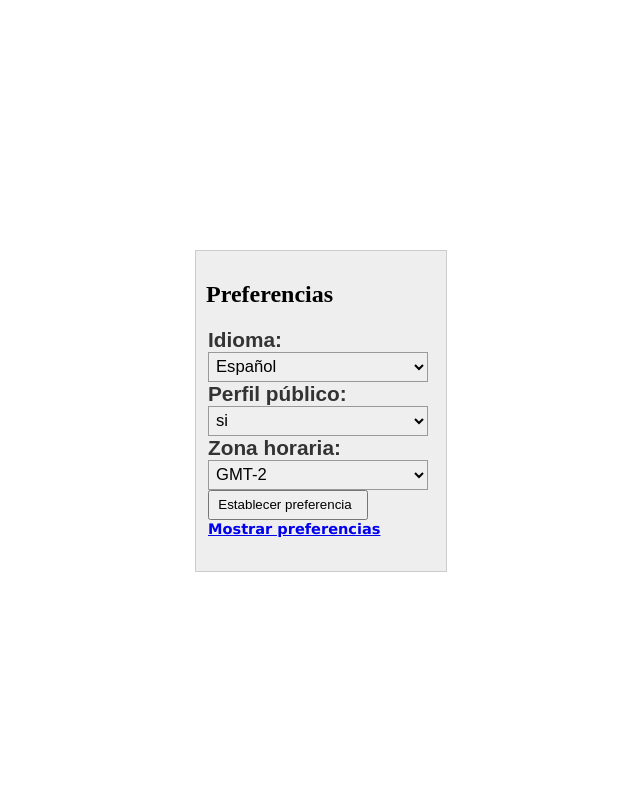
After one commit to ARVIPE/DWES, a PHP site: page /cookie/tareaPreferencias/preferencias.php in a window 1280 px wide. The commit adds this page. Shown: the whole page, without its empty margins (330-970 px from the left). Run offline with PHP 8.4, Linux system fonts and the light colour scheme.

Commit message:
commit final

```diff
--- a/cookie/formularioAcceso/index.php
+++ b/cookie/formularioAcceso/index.php
@@ -19,7 +19,7 @@
             if($_POST['usuario'] == $obj['usuario'] && md5($_POST['clave']) === $obj['contraseña']){
                 echo "Correcto";
             }else{
-            echo "Incrorrecto";
+            echo "Incorrecto";
             }
         }
 
--- /dev/null
+++ b/cookie/tareaPreferencias/preferencias.php
@@ -0,0 +1,167 @@
+<html>
+    <head>
+        <title>preferencias</title>
+        <style>
+            fieldset {
+                position: absolute;
+                left: 50%;
+                top: 50%;
+                width: 230px;
+                margin-left: -115px;
+                height: 300px;
+                margin-top: -150px;
+                padding:10px;
+                border:1px solid #ccc;
+                background-color: #eee;
+            }
+
+            legend {
+                font-family : Arial, sans-serif;
+                font-size: 1.3em;
+                font-weight:bold;
+                color:#333;
+            }
+
+            input[type="text"], input[type="password"] {
+                font-family : Arial, Verdana, sans-serif;
+                font-size: 0.8em;
+                line-height:140%;
+                color : #000;
+                padding : 3px;
+                border : 1px solid #999;
+                height:18px;
+                width:220px;
+            }
+
+            input[type="submit"] {
+                width:160px;
+                height:30px;
+                padding-left:0px;
+            }
+
+            select {
+                font-family : Arial, Verdana, sans-serif;
+                font-size: 0.8em;
+                line-height:140%;
+                color : #000;
+                padding : 3px;
+                border : 1px solid #999;
+                height:30px;
+                width:220px;
+            }
+
+            a {
+                font-family: Verdana, Arial, sans-serif;
+                font-size: 0.7em;
+            }
+
+            div.campo {
+                margin-top:8px;
+                margin-bottom: 10px;
+            }
+
+            span.mensaje {
+                font-family: Verdana, Arial, sans-serif;
+                font-size: 0.7em;
+                color: #009;
+                background-color : #ffff00;
+            }
+
+            label.etiqueta {
+                font-family : Arial, sans-serif;
+                font-size:0.8em;
+                font-weight: bold;
+            }
+
+            label.texto {
+                font-family : Arial, Verdana, sans-serif;
+                font-size: 1em;
+                line-height:140%;
+                color : #000;
+            }
+
+
+        </style>
+    </head>
+    <body>
+
+
+        <fieldset>
+            <h2>Preferencias</h2>
+            <?php
+
+            session_start();
+            if (isset($_POST['establecer'])) {
+                ?>
+                <span class="mensaje">Información guardada en la sesión</span>
+
+                <?php
+                $_SESSION['idioma'] = $_POST['idioma'];
+                $_SESSION['perfil'] = $_POST['perfil'];
+                $_SESSION['zona'] = $_POST['zona'];
+
+
+            }
+            ?>
+            <form action="" method="post">
+                <legend>Idioma:</br><select name="idioma">
+                            <?php
+                            $idiomas = ["Español", "Inglés"];
+                            foreach ($idiomas as $idioma){
+                               ?> <option value="<?php echo $idioma?>" <?php if(isset($_SESSION['idioma'])) if($_SESSION['idioma'] == $idioma) echo "selected"?>><?php echo $idioma;?></option>
+
+                               <?php
+                            }
+
+                            ?>
+                    </select>
+                    </br>
+                    Perfil público:</br><select name="perfil">
+
+                        <?php
+                        $perfiles = ["si", "no"];
+                        foreach ($perfiles as $perfil){
+                            ?> <option value="<?php echo $perfil?>" <?php if(isset($_SESSION['perfil'])) if($_SESSION['perfil'] == $perfil) echo "selected"?>><?php echo $perfil;?></option>
+
+                            <?php
+                        }
+
+
+                        ?>
+
+
+                    </select>
+                    </br>
+                    Zona horaria:</br><select name="zona">
+
+
+                        <?php
+
+                        $zonas = ["GMT-2", "GMT-1", "GMT", "GMT+1", "GMT+2"];
+
+                        foreach($zonas as $zona){
+                            ?><option value="<?php echo $zona?>" <?php if(isset($_SESSION['zona'])) if($_SESSION['zona'] == $idioma) echo "selected"?>><?php echo $zona;?></option>
+
+                            <?php
+                        }
+                        ?>
+
+
+                    </select>
+                    </br>
+
+                    <input type="submit" name="establecer" value="Establecer preferencia">
+                    </br>
+
+                    <a href="mostrar.php">Mostrar preferencias</a>
+
+
+
+            </form>
+
+
+        </fieldset>
+
+
+    </body>
+</html>
```
Also changed, not shown: cookie/tareaPreferencias/mostrar.php (added, +142 -0 lines), 1 other file.
